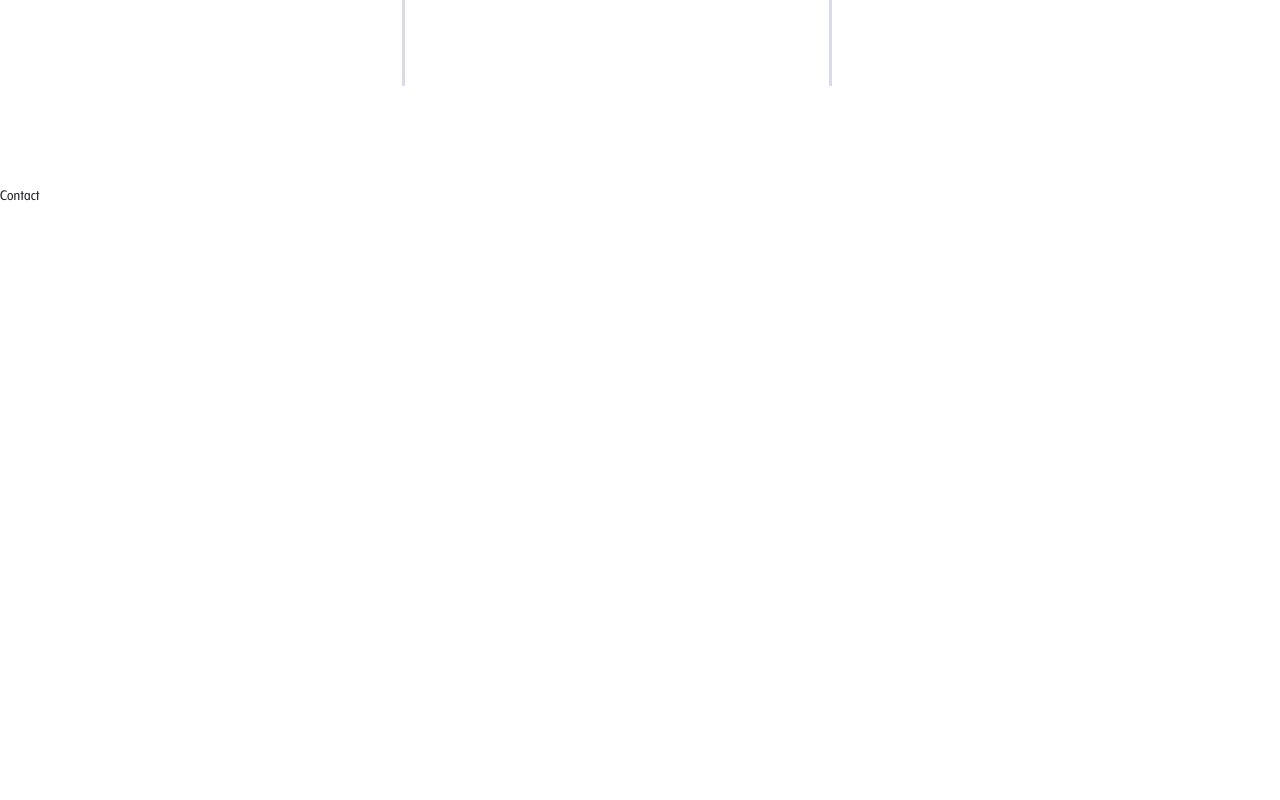
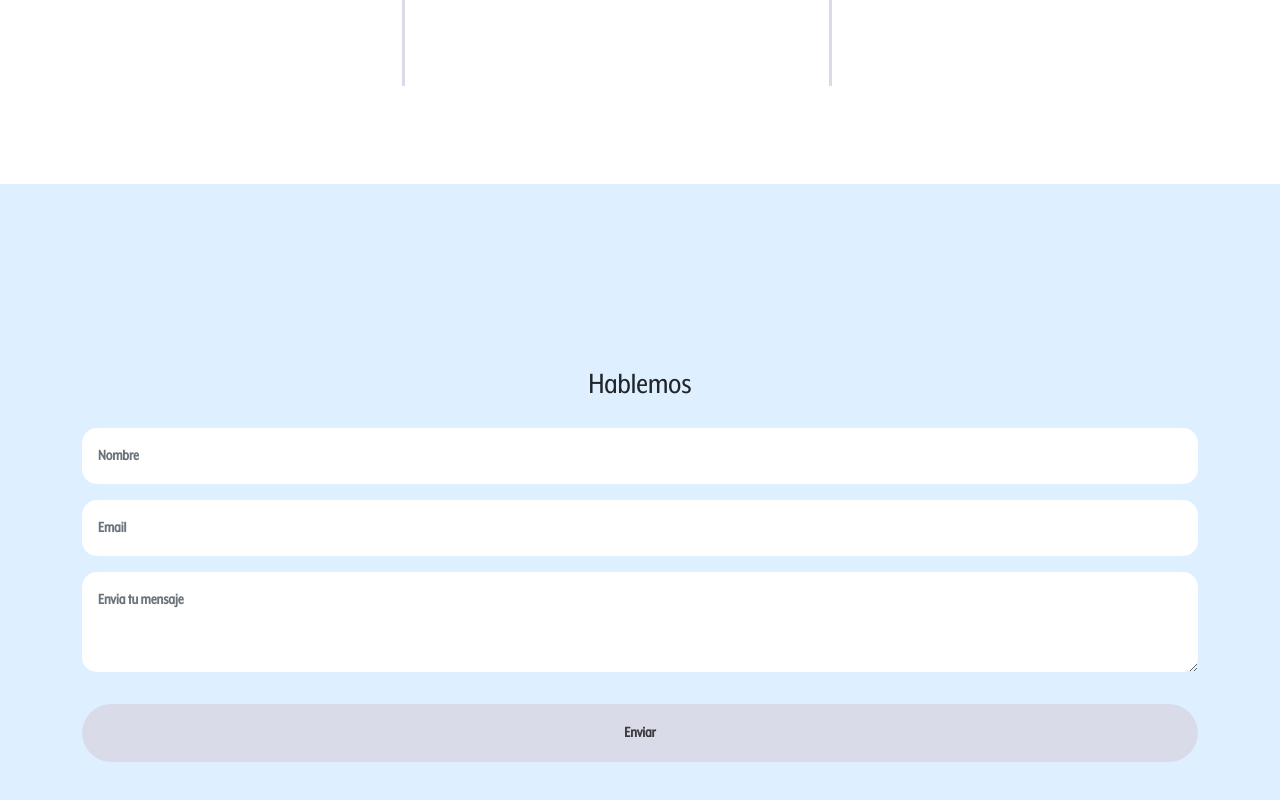
Before and after one commit to matias798/portfolio-nextjs, a Next.js app: page / in a window 1280 px wide. Shown: the part 3356-4156 px from the top of the page. Before the commit the page ends 3682 px from the top, so only its background shows below. Built offline with nearby package versions, Linux system fonts and the light colour scheme.

Commit message:
added content to contact component and styles

```diff
--- a/pages/components/Contact.js
+++ b/pages/components/Contact.js
@@ -1,9 +1,46 @@
+import Styles from "../../styles/Contact.module.css";
+import Button from "react-bootstrap/Button";
+import Form from "react-bootstrap/Form";
 const Contact = () => {
-    return (
-      <div>
-      Contact
+  return (
+    <div className={Styles.Bg}>
+      <div className={`container ${Styles.Container}`}>
+        <h2 className="pb-3 text-center"> Hablemos</h2>
+
+        <Form>
+          <Form.Group className="mb-3" controlId="formBasicEmail">
+            <Form.Control
+              className={Styles.FormControl}
+              type="text"
+              placeholder="Nombre"
+              required
+            />
+          </Form.Group>
+
+          <Form.Group className="mb-3" controlId="formBasicPassword">
+            <Form.Control
+              className={Styles.FormControl}
+              type="email"
+              placeholder="Email"
+              required
+            />
+          </Form.Group>
+
+          <Form.Control
+            as="textarea"
+            rows={3}
+            className={Styles.FormControl}
+            style={{ height: "100px" }}
+            placeholder="Envia tu mensaje"
+            required
+          />
+          <Button variant="primary" type="submit" className={Styles.Button}>
+            Enviar
+          </Button>
+        </Form>
       </div>
-    );
-  };
+    </div>
+  );
+};
 
-  export default Contact;
+export default Contact;
--- /dev/null
+++ b/styles/Contact.module.css
@@ -0,0 +1,46 @@
+.Bg {
+    background-color: #DEF0FF;
+    width: 100%;
+    height: 95vh;
+    display: flex;
+    justify-content: center;
+    align-items: center;
+}
+
+.Title {
+    padding: 2em;
+    padding-bottom: 0em;
+}
+
+.FormControl {
+    width: 100%;
+    height: 3.5em;
+    border-radius: 15px;
+    border: none;
+    background-color: #FFFFFF;
+    font-size: 1em;
+    font-weight: bold;
+    color: #000000;
+    text-align: flex-start;
+    padding: 1em;
+}
+
+.Button {
+    width: 100%;
+    height: 3.6em;
+    border-radius: 40px;
+    border: none;
+    background-color: #D9DBE9;
+    color: #3C3C3E;
+    font-size: 1em;
+    font-weight: bold;
+    text-align: center;
+    padding: 1em;
+    margin-top: 2em;
+}
+
+.Button:hover {
+    background-color: #000000;
+    color: #FFFFFF;
+
+}
```
